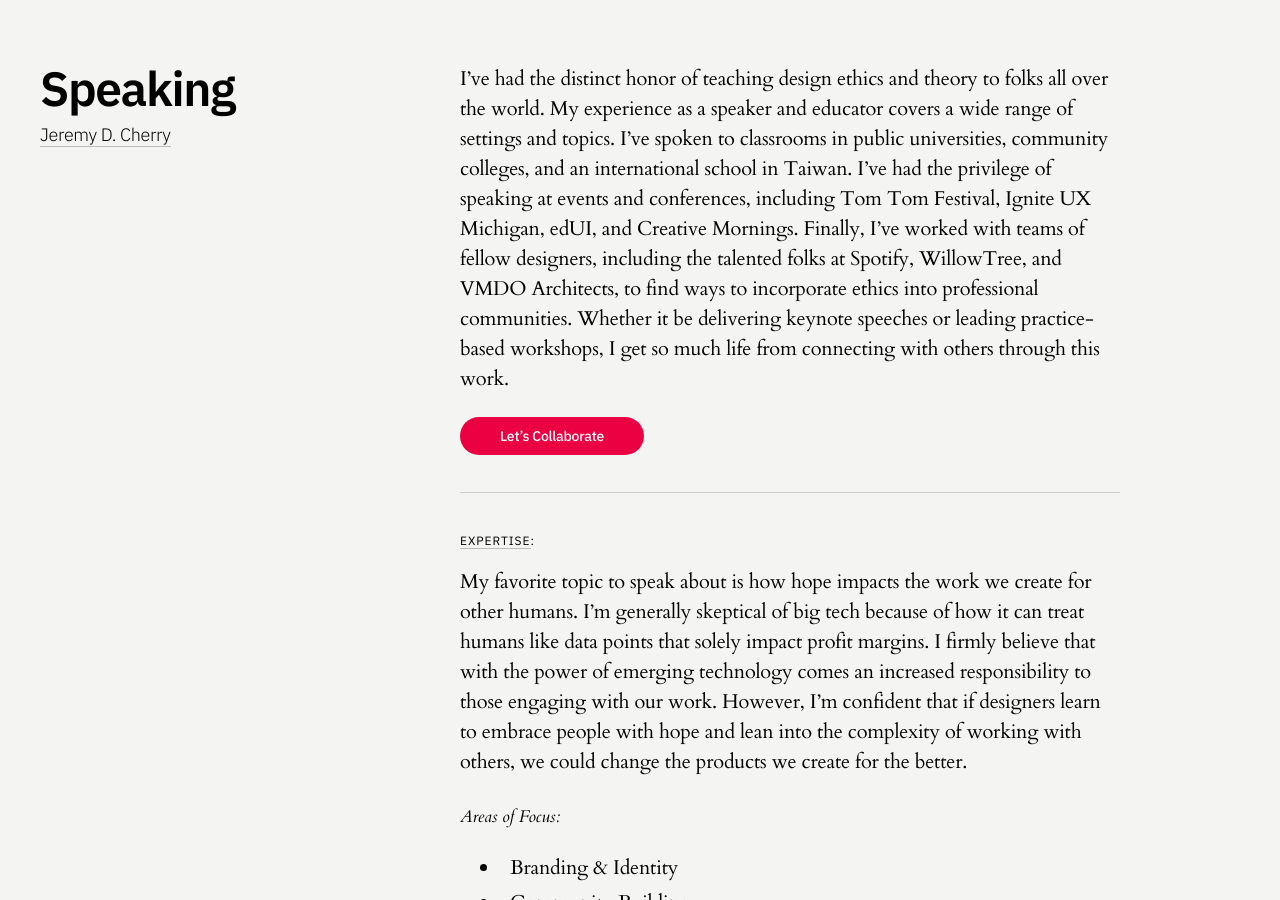
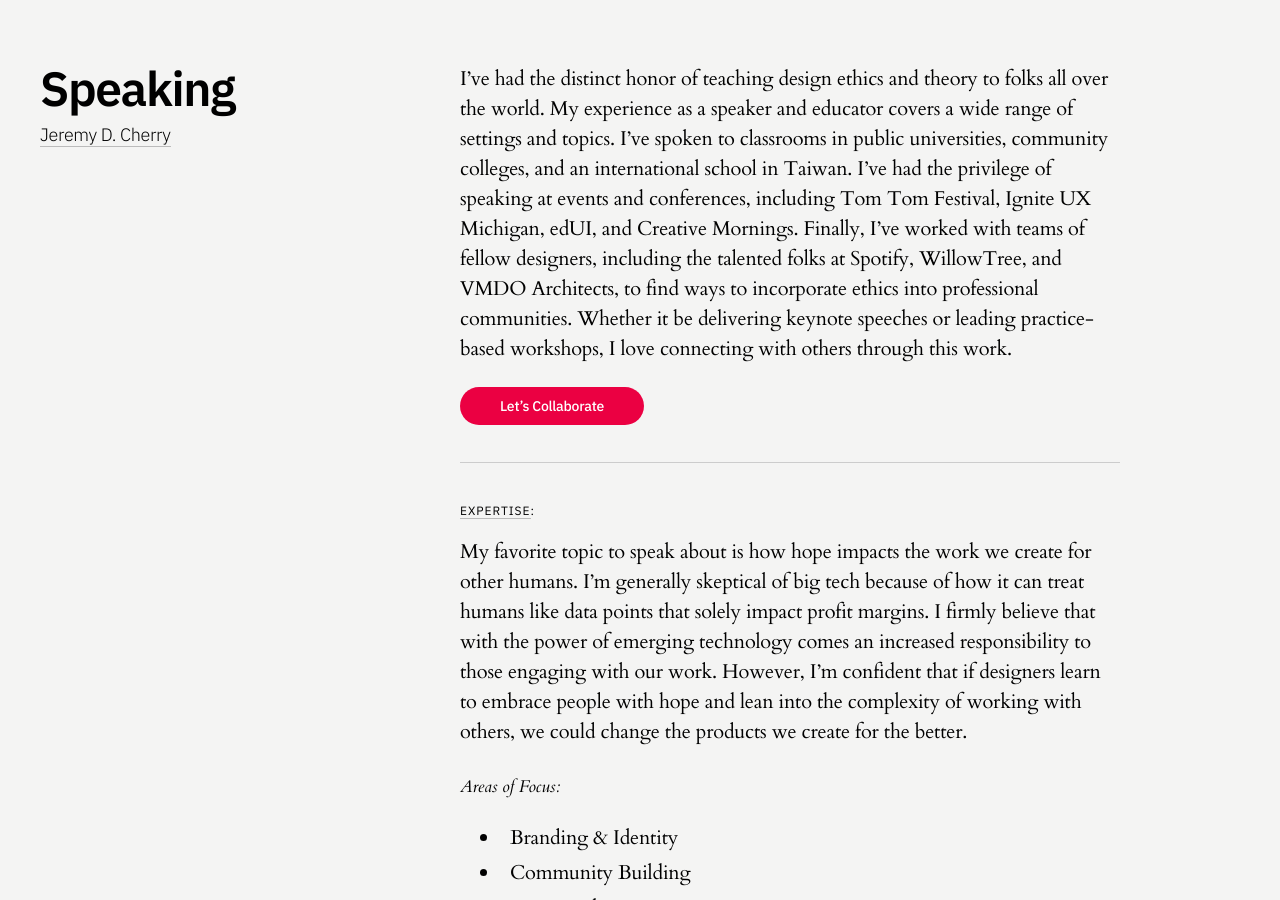
Before and after one commit to jeremydcherry/jeremydcherry.github.io, a Jekyll site: the page built from content/speaking.md, in a window 1280 px wide and 900 px high. Built offline with Jekyll 4.4.1, drawn with Linux system fonts in a browser that asks for light colours.

Commit message:
Updated Speaking

```diff
--- a/content/speaking.md
+++ b/content/speaking.md
@@ -5,7 +5,7 @@ subtitle: Jeremy D. Cherry
 permalink: /speaking
 ---
 
-I’ve had the distinct honor of teaching design ethics and theory to folks all over the world. My experience as a speaker and educator covers a wide range of settings and topics. I’ve spoken to classrooms in public universities, community colleges, and an international school in Taiwan. I’ve had the privilege of speaking at events and conferences, including Tom Tom Festival, Ignite UX Michigan, edUI, and Creative Mornings. Finally, I’ve worked with teams of fellow designers, including the talented folks at Spotify, WillowTree, and VMDO Architects, to find ways to incorporate ethics into professional communities. Whether it be delivering keynote speeches or leading practice-based workshops, I get so much life from connecting with others through this work.
+I’ve had the distinct honor of teaching design ethics and theory to folks all over the world. My experience as a speaker and educator covers a wide range of settings and topics. I’ve spoken to classrooms in public universities, community colleges, and an international school in Taiwan. I’ve had the privilege of speaking at events and conferences, including Tom Tom Festival, Ignite UX Michigan, edUI, and Creative Mornings. Finally, I’ve worked with teams of fellow designers, including the talented folks at Spotify, WillowTree, and VMDO Architects, to find ways to incorporate ethics into professional communities. Whether it be delivering keynote speeches or leading practice-based workshops, I love connecting with others through this work.
 
 <a href="mailto:speaking@jeremydcherry.com" class="btn">Let's Collaborate</a>
 
```
